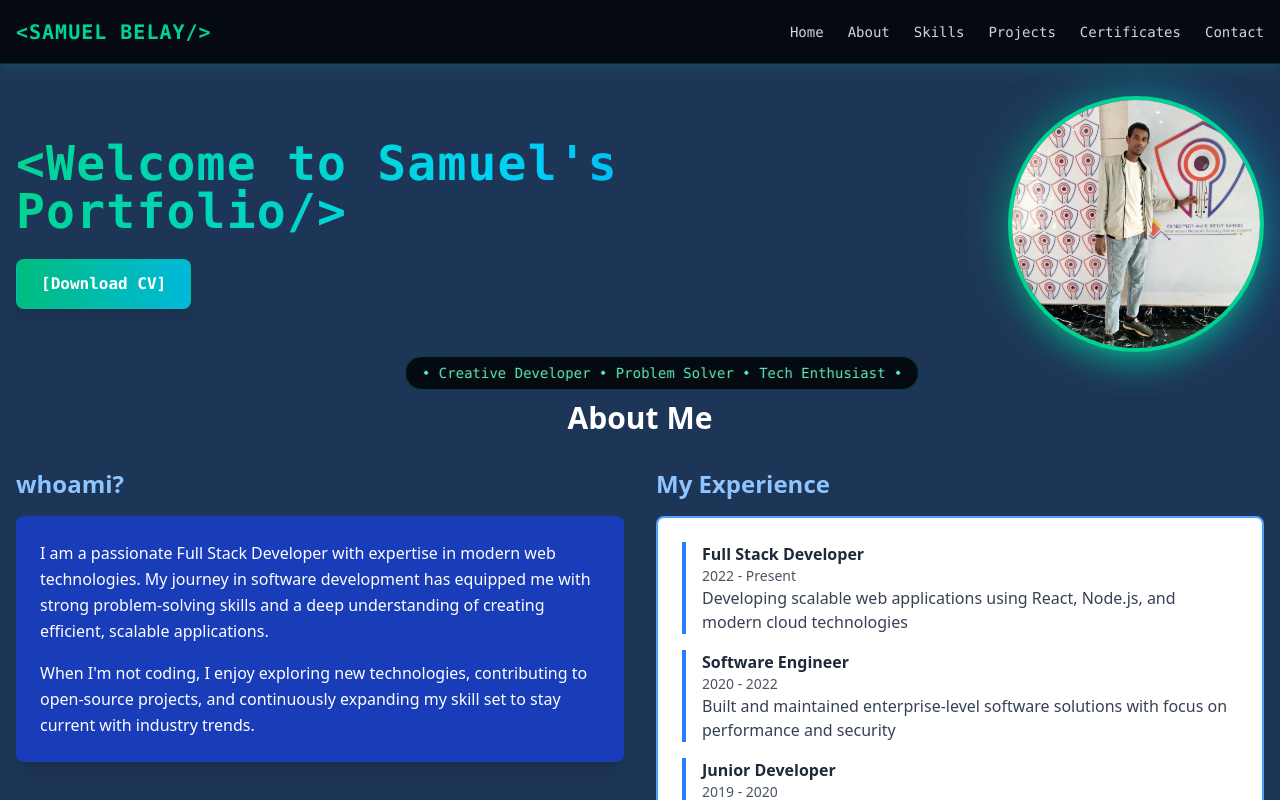
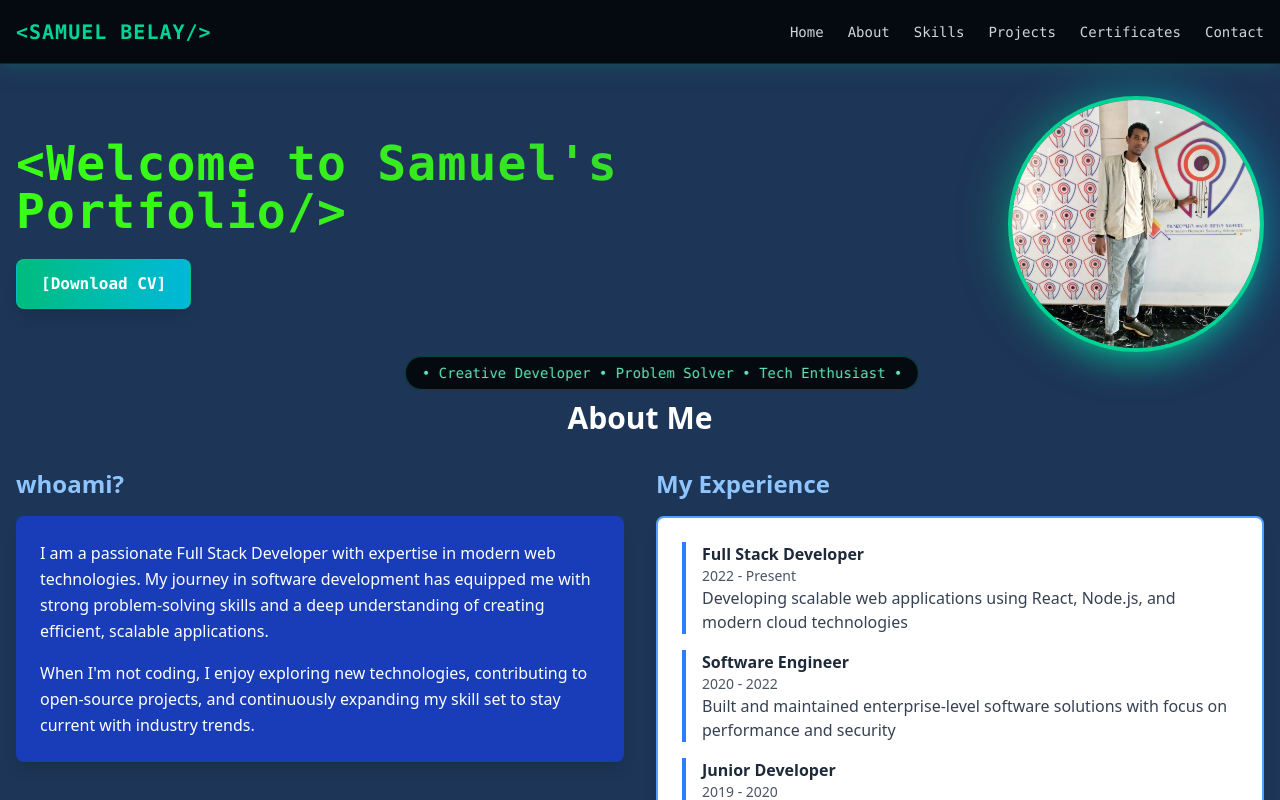
Before and after one commit to Anonimize4/mini-project-, a React (Vite) app: page / in a window 1280 px wide. Shown: the top 800 px of the page. Built offline with nearby package versions, Linux system fonts and the light colour scheme.

Commit message:
color change

```diff
--- a/src/components/HomeSection.tsx
+++ b/src/components/HomeSection.tsx
@@ -16,7 +16,8 @@ const HomeSection = () => {
             initial={{ opacity: 0, y: -20 }}
             animate={{ opacity: 1, y: 0 }}
             transition={{ duration: 0.8, delay: 0.2 }}
-            className="text-4xl md:text-5xl font-bold text-transparent bg-clip-text bg-gradient-to-r from-emerald-400 via-cyan-400 to-blue-500 mb-6 font-mono tracking-wide"
+            className="text-4xl md:text-5xl font-bold text-transparent bg-clip-text bg-gradient-to-r from-green-400 to-green-300 mb-6 font-mono tracking-wide"
+            style={{ backgroundImage: 'linear-gradient(to right, #39FF14, #32CD32)' }}
           >
             {"<Welcome to Samuel's Portfolio/>"}
           </motion.h1>
```
